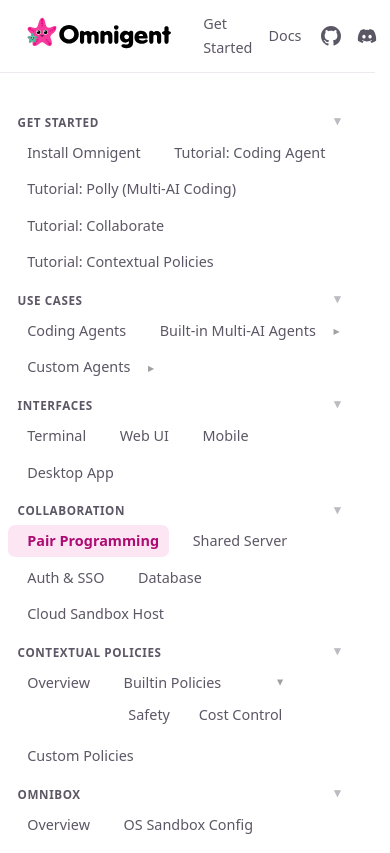
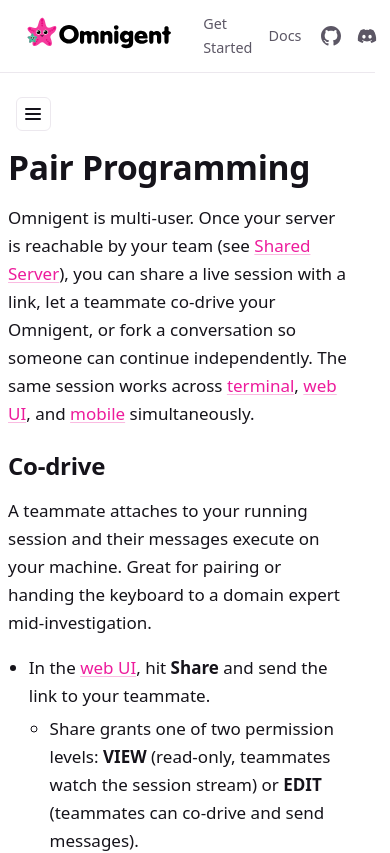
Before and after one commit to omnigent-ai/omnigent-site, a Next.js app: page /docs/collaborate in a window 390 px wide. Shown: the top 853 px of the page. Built offline with nearby package versions, Linux system fonts and the light colour scheme.

Commit message:
Make docs sidebar a mobile drawer with hamburger toggle
On mobile, hide the sidebar by default and show page content directly.
Add a hamburger menu that opens the sidebar as a left drawer overlay.
Clicking the backdrop closes the drawer.

Co-authored-by: Isaac

```diff
--- a/app/globals.css
+++ b/app/globals.css
@@ -888,6 +888,8 @@ figcaption {
 }
 .docs-side a:hover { background: var(--bg-soft); color: var(--fg); text-decoration: none; }
 .docs-side a.active { background: var(--accent-soft); color: var(--accent-text); font-weight: 550; }
+.docs-sidebar-toggle { display: none; }
+.docs-sidebar-backdrop { display: none; }
 .docs-main { min-width: 0; }
 .docs-main h1 { font-size: 2.1rem; }
 .docs-main h2 { font-size: 1.5rem; }
@@ -1039,9 +1041,41 @@ figcaption {
     object-position: center center;
   }
   .pillar-tablist { gap: 0.25rem 1.5rem; }
-  .docs { grid-template-columns: 1fr; gap: 1.5rem; }
-  .docs-side { position: static; }
-  .docs-side ul { display: flex; flex-wrap: wrap; gap: 0.3rem; }
+  .docs { grid-template-columns: 1fr; gap: 0; padding-top: 1.5rem; }
+  .docs-side {
+    position: fixed;
+    top: 0;
+    left: 0;
+    bottom: 0;
+    width: 16rem;
+    background: var(--bg);
+    z-index: 100;
+    overflow-y: auto;
+    padding: 1.5rem 1rem;
+    transform: translateX(-100%);
+    transition: transform 0.25s ease;
+  }
+  .docs-side.docs-side-open { transform: translateX(0); }
+  .docs-sidebar-toggle {
+    display: flex;
+    position: sticky;
+    top: 3.2rem;
+    z-index: 40;
+    margin: 0 0 1rem 0.5rem;
+    padding: 0.4rem;
+    border: 1px solid var(--border);
+    border-radius: 6px;
+    background: var(--bg);
+    color: var(--fg);
+    cursor: pointer;
+    width: fit-content;
+  }
+  .docs-sidebar-backdrop {
+    position: fixed;
+    inset: 0;
+    z-index: 99;
+    background: rgba(0, 0, 0, 0.4);
+  }
   .nav-inner { padding: 0.35rem 1rem; gap: 0.5rem; }
   .nav-links { gap: 0.1rem; }
   .nav-link { padding: 0.4rem 0.45rem; font-size: 0.9rem; }
--- a/components/DocsSidebarFull.js
+++ b/components/DocsSidebarFull.js
@@ -2,7 +2,7 @@
 
 import Link from "next/link";
 import { usePathname } from "next/navigation";
-import { useState } from "react";
+import { useState, useEffect, useCallback } from "react";
 
 const SECTIONS = [
   {
@@ -111,6 +111,13 @@ function allHrefs(section) {
 
 export default function DocsSidebarFull() {
   const path = usePathname();
+  const [drawerOpen, setDrawerOpen] = useState(false);
+
+  useEffect(() => {
+    setDrawerOpen(false);
+  }, [path]);
+
+  const closeDrawer = useCallback(() => setDrawerOpen(false), []);
 
   const [sectionOpen, setSectionOpen] = useState(() =>
     SECTIONS.reduce((acc, s, i) => {
@@ -134,7 +141,20 @@ export default function DocsSidebarFull() {
   });
 
   return (
-    <aside className="docs-side">
+    <>
+      <button
+        className="docs-sidebar-toggle"
+        onClick={() => setDrawerOpen(true)}
+        aria-label="Open navigation"
+      >
+        <svg width="20" height="20" viewBox="0 0 20 20" fill="none" stroke="currentColor" strokeWidth="2" strokeLinecap="round">
+          <line x1="3" y1="5" x2="17" y2="5" />
+          <line x1="3" y1="10" x2="17" y2="10" />
+          <line x1="3" y1="15" x2="17" y2="15" />
+        </svg>
+      </button>
+      {drawerOpen && <div className="docs-sidebar-backdrop" onClick={closeDrawer} />}
+      <aside className={`docs-side ${drawerOpen ? "docs-side-open" : ""}`}>
       {SECTIONS.map((section, si) => {
         const isOpen = sectionOpen[si];
 
@@ -220,5 +240,6 @@ export default function DocsSidebarFull() {
         );
       })}
     </aside>
+    </>
   );
 }
```
